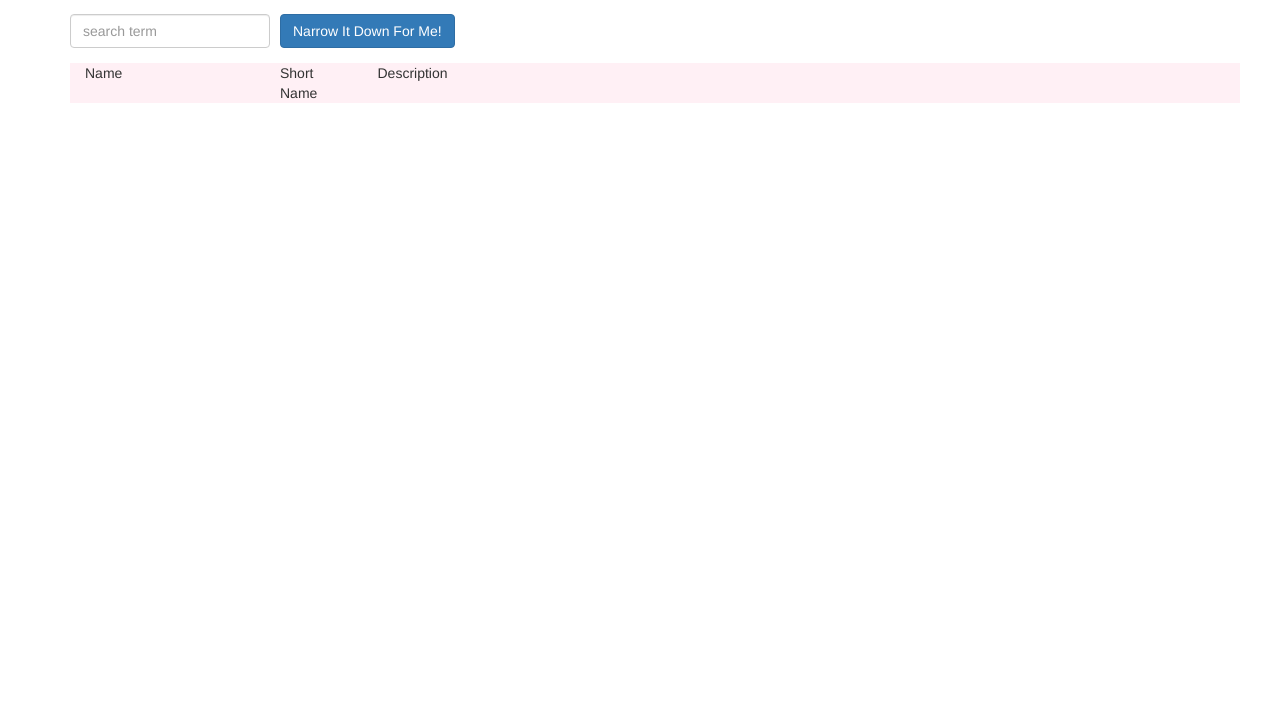
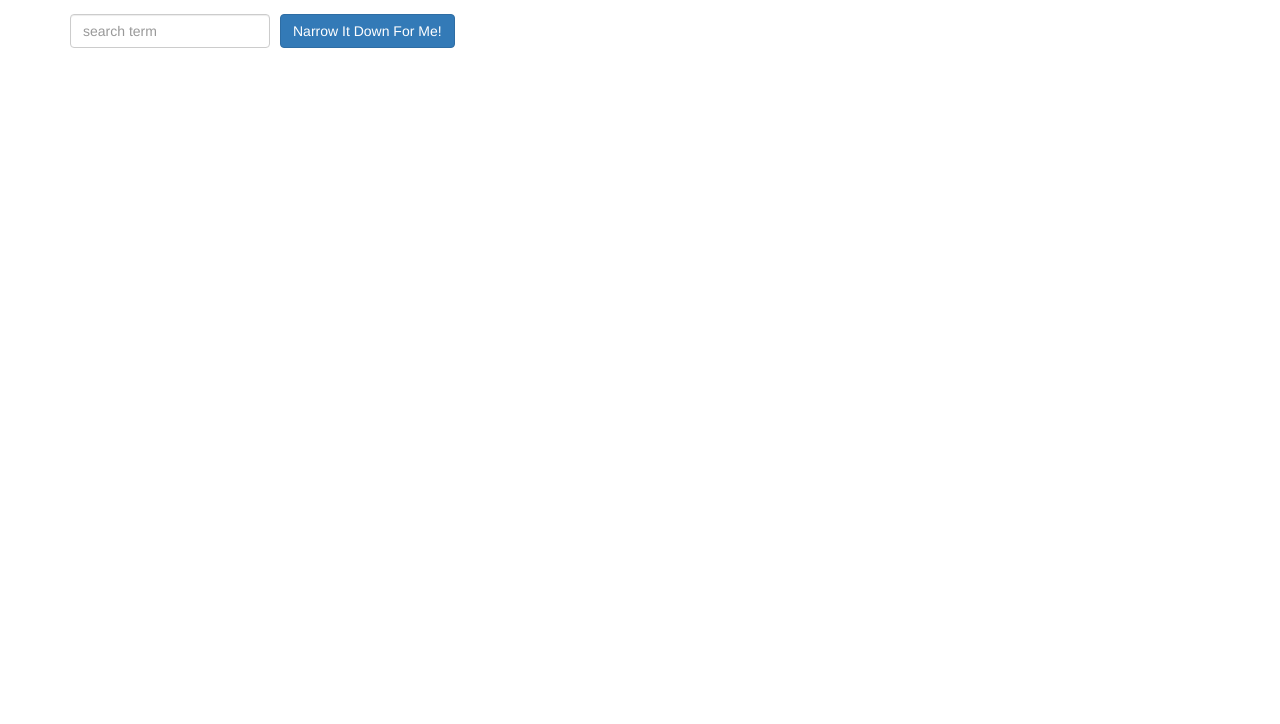
Before and after one commit to mmmcho/angularjs, a plain HTML site: page module3-solution/index.html in a window 1280 px wide. Shown: the part 76-800 px from the top of the page. Drawn offline with Linux system fonts and the light colour scheme.

Commit message:
'module3'

```diff
--- a/module3-solution/foundItems.html
+++ b/module3-solution/foundItems.html
@@ -1,5 +1,5 @@
 <div class="container">
-  <div class="row" style="background-color:lavenderblush;">
+  <div ng-if="found.length===0" class="row" style="background-color:lavenderblush;">
     <div class="col-sm-2">Name</div>
     <div class="col-sm-1">Short Name</div>
     <div class="col-sm-5">Description</div>
```
